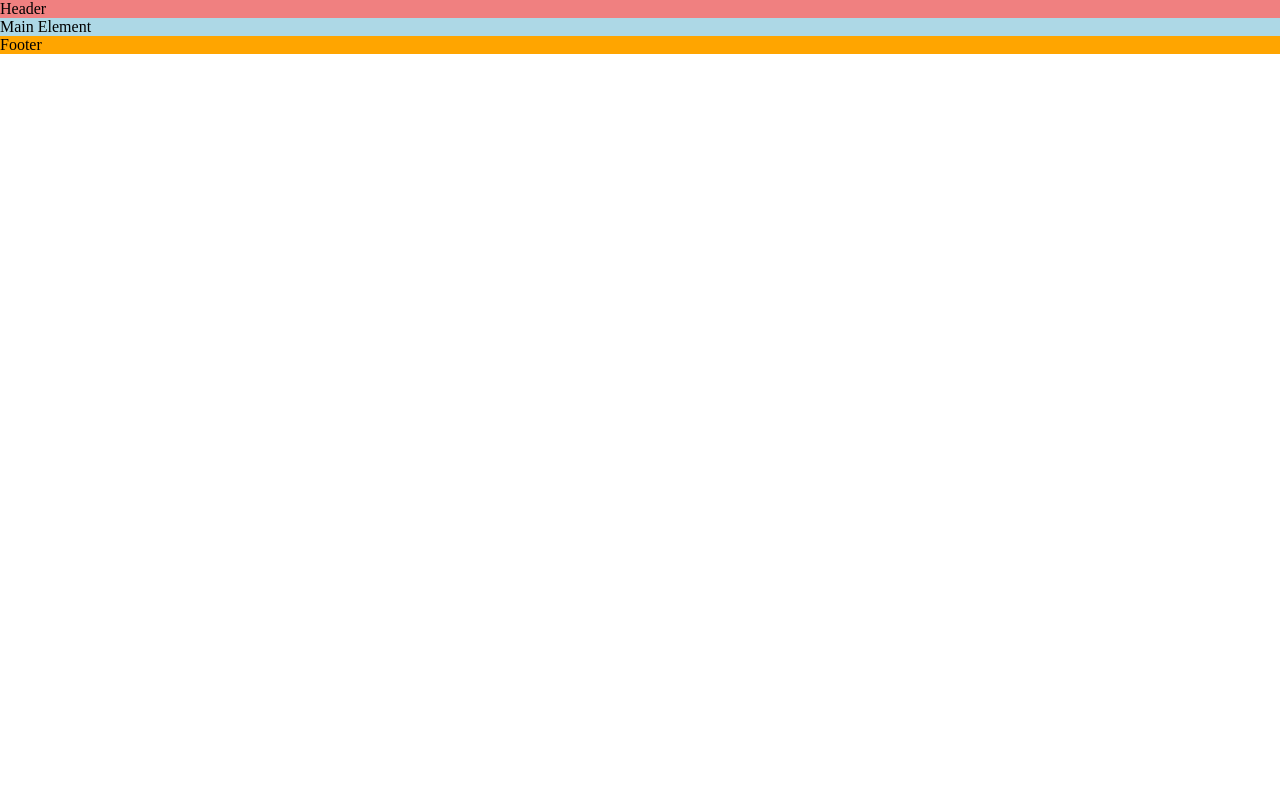
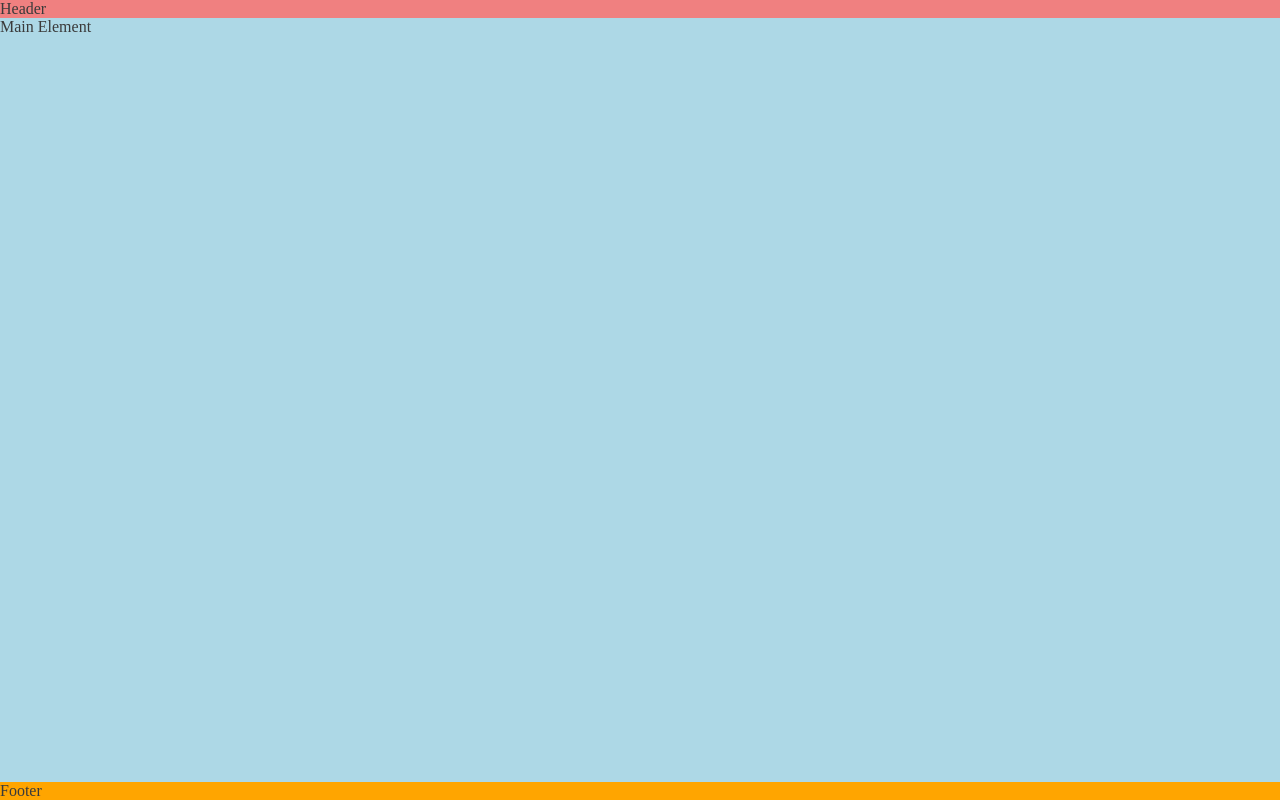
Before and after one commit to astro-mat/loverunning, a plain HTML site: page index.html in a window 1280 px wide. Drawn offline with Linux system fonts and the light colour scheme.

Commit message:
Push footer down using flex style

```diff
--- a/assets/css/style.css
+++ b/assets/css/style.css
@@ -4,6 +4,16 @@
     padding: 0;
     margin: 0;
     box-sizing: border-box;
+}
+
+/* general styles */
+
+body {
+    min-height: 100vh;
+    display: flex;
+    flex-direction: column;
+    /* generic project styles */
+    color: #3a3a3a
 }
 
 /* Header */
@@ -16,6 +26,8 @@ main {
     background-color: lightblue;
     /* Make main element take up any surplus space to push footer down */
     flex: 1 0 auto;
+    /* make main element take up space to push footer down */
+    flex: 1 0 auto;
 }
 
 /* Footer */
```
